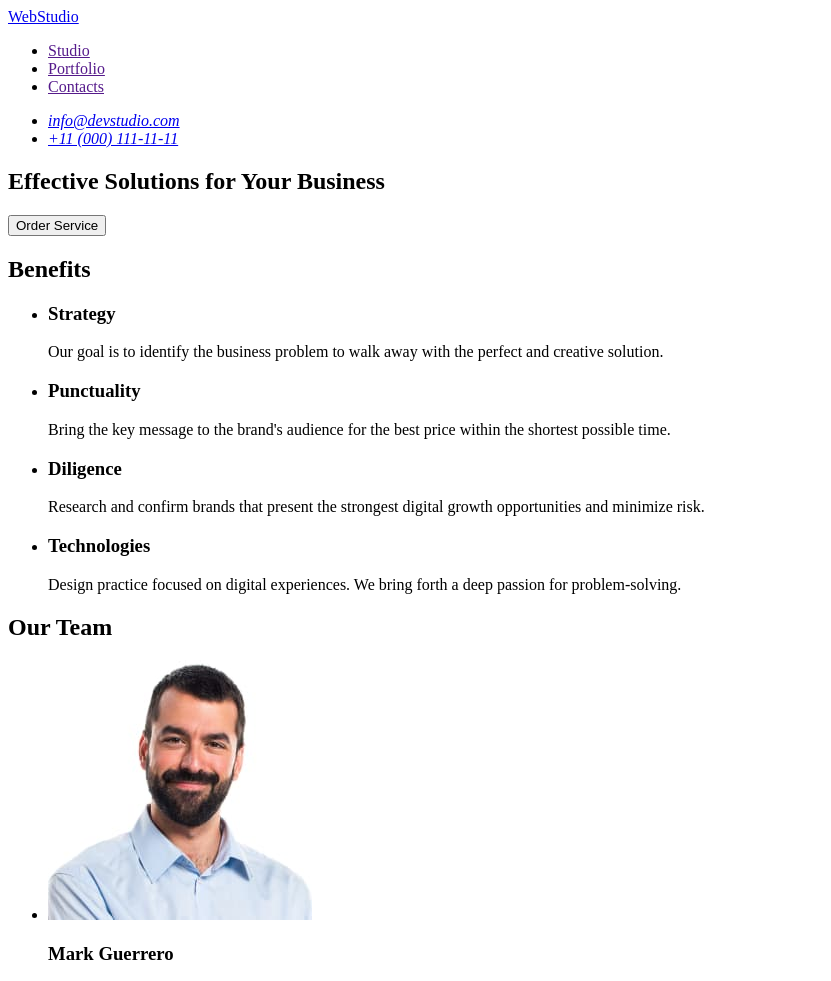
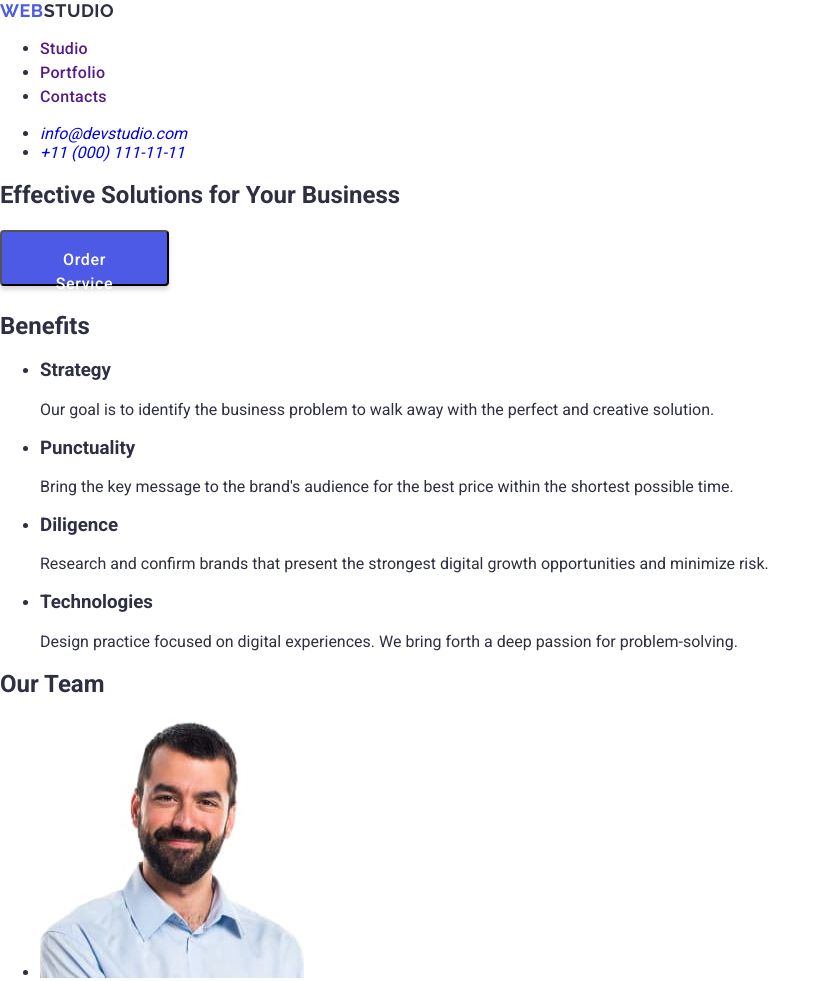
Before and after one commit to olha-zhemerdey/goit-markup-hw-02, a plain HTML site: page index.html in a window 1280 px wide. Shown: the top 981 px of the page, without its empty margins (0-831 px from the left). Drawn offline with nearby package versions, Linux system fonts and the light colour scheme.

Commit message:
button changes

```diff
--- a/css/styles.css
+++ b/css/styles.css
@@ -0,0 +1,49 @@
+body {
+  font-family: "Roboto", sans-serif;
+  font-style: normal;
+  color: #2e2f42;
+  background-color: #fff;
+}
+a {
+  text-decoration: none;
+}
+.webstudio {
+  font-family: "Raleway", sans-serif;
+  font-weight: 700;
+  font-size: 18px;
+  line-height: 1.17;
+  letter-spacing: 0.03em;
+  text-transform: uppercase;
+  color: #2e2f42;
+}
+.web {
+  font-family: "Raleway", sans-serif;
+  font-weight: 700;
+  font-size: 18px;
+  line-height: 117%;
+  letter-spacing: 0.03em;
+  text-transform: uppercase;
+  color: #4d5ae5;
+}
+.navigation {
+  font-weight: 500;
+  font-size: 16px;
+  line-height: 1.5;
+  letter-spacing: 0.02em;
+}
+.batton {
+  font-weight: 500;
+  font-size: 16px;
+  line-height: 1.5;
+  letter-spacing: 0.04em;
+  color: #fff;
+  box-shadow: 0 4px 4px 0 rgba(0, 0, 0, 0.15);
+  background: #4d5ae5;
+  border-radius: 4px;
+  padding-top: 16px;
+  padding-bottom: 16px;
+  padding-left: 32px;
+  padding-right: 32px;
+  width: 169px;
+  height: 56px;
+}
--- a/index.html
+++ b/index.html
@@ -4,14 +4,32 @@
     <meta charset="UTF-8" />
     <meta name="viewport" content="width=device-width, initial-scale=1.0" />
     <title>WEBSTUDIO</title>
+
+    <link
+      rel="stylesheet"
+      href="https://cdnjs.cloudflare.com/ajax/libs/modern-normalize/1.1.0/modern-normalize.min.css"
+      integrity="sha512-wpPYUAdjBVSE4KJnH1VR1HeZfpl1ub8YT/NKx4PuQ5NmX2tKuGu6U/JRp5y+Y8XG2tV+wKQpNHVUX03MfMFn9Q=="
+      crossorigin="anonymous"
+      referrerpolicy="no-referrer"
+    />
+
+    <link rel="preconnect" href="https://fonts.googleapis.com" />
+    <link rel="preconnect" href="https://fonts.gstatic.com" crossorigin />
+    <link
+      href="https://fonts.googleapis.com/css2?family=Raleway:wght@700&family=Roboto:wght@400;500;700&display=swap"
+      rel="stylesheet"
+    />
+
     <link rel="stylesheet" href="css/styles.css" />
   </head>
   <body>
     <header>
       <!-- Top Line -->
       <nav>
-        <a href="./index.html">WebStudio</a>
-        <ul>
+        <a href="./index.html" class="webstudio"
+          ><span class="web">Web</span>Studio</a
+        >
+        <ul class="navigation">
           <li><a href="">Studio</a></li>
           <li><a href="">Portfolio</a></li>
           <li><a href="">Contacts</a></li>
@@ -30,7 +48,7 @@
       <!-- Section 1 -->
       <section>
         <h1>Effective Solutions for Your Business</h1>
-        <button type="button">Order Service</button>
+        <button type="button" class="batton">Order Service</button>
       </section>
       <!-- Section 2 -->
       <section>
@@ -180,7 +198,9 @@
       </section>
     </main>
     <footer>
-      <a href="./index.html">WebStudio</a>
+      <a href="./index.html" class="webstudio"
+        ><span class="web">Web</span>Studio</a
+      >
       <p>
         Increase the flow of customers and sales for your business with digital
         marketing & growth solutions.
```
